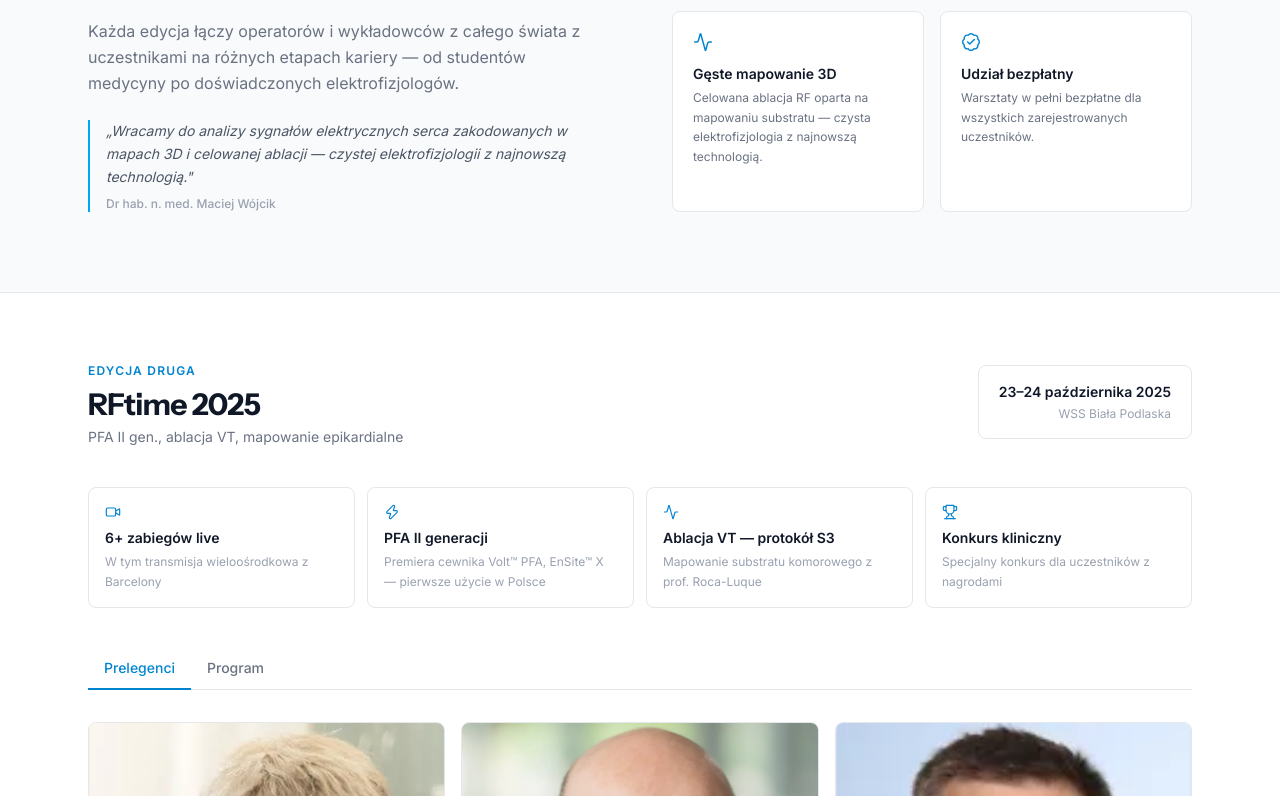
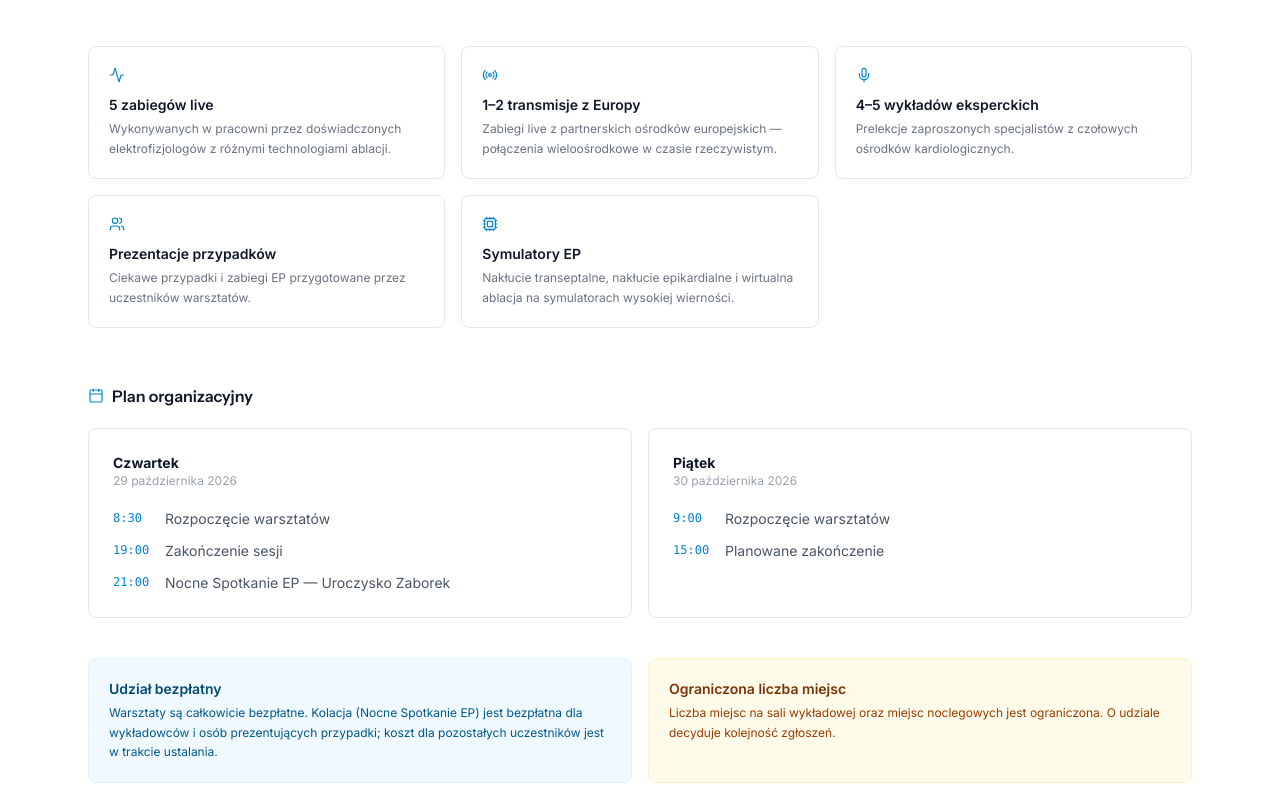
Before and after one commit to Merlieee/rftime, a React (Vite) app: page / in a window 1280 px wide. Shown: the part 1304-2100 px from the top of the page. Built offline with nearby package versions, Linux system fonts and the light colour scheme.

Commit message:
Add ProgramAnnouncement section with 2026 program and schedule
Co-Authored-By: Claude Sonnet 4.6 <noreply@anthropic.com>

```diff
--- a/src/App.jsx
+++ b/src/App.jsx
@@ -6,6 +6,7 @@ import EditionSection from './components/EditionSection';
 import OrganizerSection from './components/OrganizerSection';
 import RegistrationCTA from './components/RegistrationCTA';
 import PhotoCarousel from './components/PhotoCarousel';
+import ProgramAnnouncement from './components/ProgramAnnouncement';
 import Footer from './components/Footer';
 import Gallery from './pages/Gallery';
 import {
@@ -19,6 +20,7 @@ function Home() {
     <div>
       <Hero />
       <PhotoCarousel />
+      <ProgramAnnouncement />
       <About />
       <div id="edycje">
         <EditionSection
--- /dev/null
+++ b/src/components/ProgramAnnouncement.jsx
@@ -0,0 +1,103 @@
+import { Activity, Radio, Mic, Users, Cpu, Calendar } from 'lucide-react';
+
+const programItems = [
+  { icon: Activity, label: '5 zabiegów live',        desc: 'Wykonywanych w pracowni przez doświadczonych elektrofizjologów z różnymi technologiami ablacji.' },
+  { icon: Radio,    label: '1–2 transmisje z Europy', desc: 'Zabiegi live z partnerskich ośrodków europejskich — połączenia wieloośrodkowe w czasie rzeczywistym.' },
+  { icon: Mic,      label: '4–5 wykładów eksperckich', desc: 'Prelekcje zaproszonych specjalistów z czołowych ośrodków kardiologicznych.' },
+  { icon: Users,    label: 'Prezentacje przypadków',   desc: 'Ciekawe przypadki i zabiegi EP przygotowane przez uczestników warsztatów.' },
+  { icon: Cpu,      label: 'Symulatory EP',            desc: 'Nakłucie transeptalne, nakłucie epikardialne i wirtualna ablacja na symulatorach wysokiej wierności.' },
+];
+
+const schedule = [
+  {
+    day: 'Czwartek',
+    date: '29 października 2026',
+    items: [
+      { time: '8:30',  label: 'Rozpoczęcie warsztatów' },
+      { time: '19:00', label: 'Zakończenie sesji' },
+      { time: '21:00', label: 'Nocne Spotkanie EP — Uroczysko Zaborek' },
+    ],
+  },
+  {
+    day: 'Piątek',
+    date: '30 października 2026',
+    items: [
+      { time: '9:00',  label: 'Rozpoczęcie warsztatów' },
+      { time: '15:00', label: 'Planowane zakończenie' },
+    ],
+  },
+];
+
+export default function ProgramAnnouncement() {
+  return (
+    <section className="bg-white border-b border-gray-200 py-20">
+      <div className="max-w-6xl mx-auto px-6">
+
+        {/* Header */}
+        <div className="mb-12">
+          <p className="text-xs font-semibold text-sky-600 uppercase tracking-widest mb-3">RFtime 2026 · 29–30 października</p>
+          <h2 className="text-3xl font-bold text-gray-900 tracking-tight mb-4">Program warsztatów</h2>
+          <p className="text-gray-500 leading-relaxed max-w-2xl">
+            Kolejna edycja RFtime odbędzie się w WSS Biała Podlaska. W programie zabiegi live wykonywane różnymi
+            technologiami — RF, PFA (TactiFlex Duo, Volt, Affera) — transmisje z europejskich ośrodków, wykłady
+            eksperckie, prezentacje przypadków oraz sesje na symulatorach EP. Przyjazd możliwy już od środy wieczorem.
+          </p>
+        </div>
+
+        {/* Program grid */}
+        <div className="grid grid-cols-1 sm:grid-cols-2 lg:grid-cols-3 gap-4 mb-14">
+          {programItems.map(({ icon: Icon, label, desc }) => (
+            <div key={label} className="border border-gray-200 rounded-lg p-5 hover:border-sky-200 hover:shadow-sm transition-all">
+              <Icon className="w-4 h-4 text-sky-600 mb-3" strokeWidth={1.75} />
+              <p className="text-sm font-semibold text-gray-900 mb-1">{label}</p>
+              <p className="text-xs text-gray-500 leading-relaxed">{desc}</p>
+            </div>
+          ))}
+        </div>
+
+        {/* Schedule */}
+        <div className="mb-10">
+          <h3 className="text-base font-semibold text-gray-900 mb-5 flex items-center gap-2">
+            <Calendar className="w-4 h-4 text-sky-600" strokeWidth={1.75} />
+            Plan organizacyjny
+          </h3>
+          <div className="grid md:grid-cols-2 gap-4">
+            {schedule.map(({ day, date, items }) => (
+              <div key={day} className="border border-gray-200 rounded-lg p-6">
+                <p className="text-sm font-bold text-gray-900">{day}</p>
+                <p className="text-xs text-gray-400 mb-5">{date}</p>
+                <ul className="space-y-3">
+                  {items.map(({ time, label }) => (
+                    <li key={time} className="flex items-start gap-3">
+                      <span className="font-mono text-sky-600 text-xs pt-px shrink-0 w-10">{time}</span>
+                      <span className="text-sm text-gray-600">{label}</span>
+                    </li>
+                  ))}
+                </ul>
+              </div>
+            ))}
+          </div>
+        </div>
+
+        {/* Notes */}
+        <div className="grid sm:grid-cols-2 gap-4">
+          <div className="bg-sky-50 border border-sky-100 rounded-lg p-5">
+            <p className="text-sm font-semibold text-sky-900 mb-1">Udział bezpłatny</p>
+            <p className="text-xs text-sky-800 leading-relaxed">
+              Warsztaty są całkowicie bezpłatne. Kolacja (Nocne Spotkanie EP) jest bezpłatna dla wykładowców
+              i osób prezentujących przypadki; koszt dla pozostałych uczestników jest w trakcie ustalania.
+            </p>
+          </div>
+          <div className="bg-amber-50 border border-amber-100 rounded-lg p-5">
+            <p className="text-sm font-semibold text-amber-900 mb-1">Ograniczona liczba miejsc</p>
+            <p className="text-xs text-amber-800 leading-relaxed">
+              Liczba miejsc na sali wykładowej oraz miejsc noclegowych jest ograniczona.
+              O udziale decyduje kolejność zgłoszeń.
+            </p>
+          </div>
+        </div>
+
+      </div>
+    </section>
+  );
+}
```
